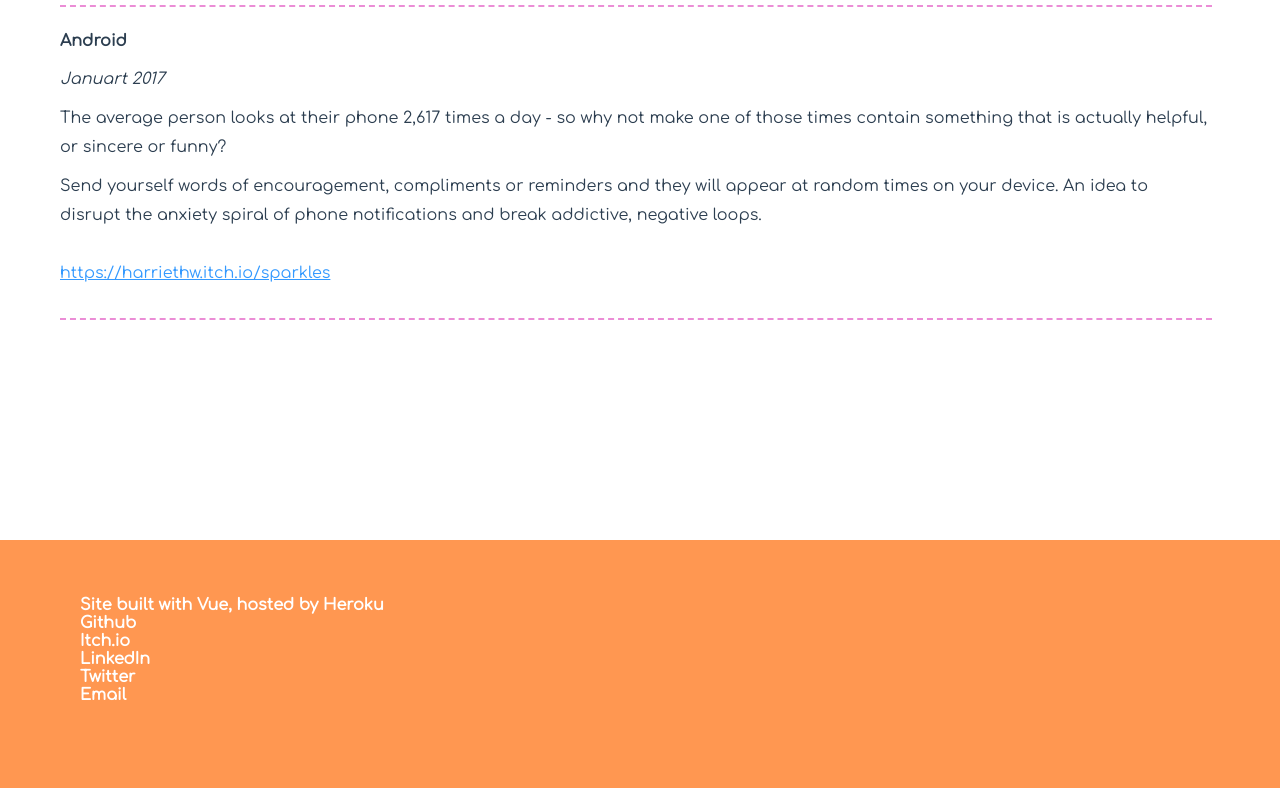
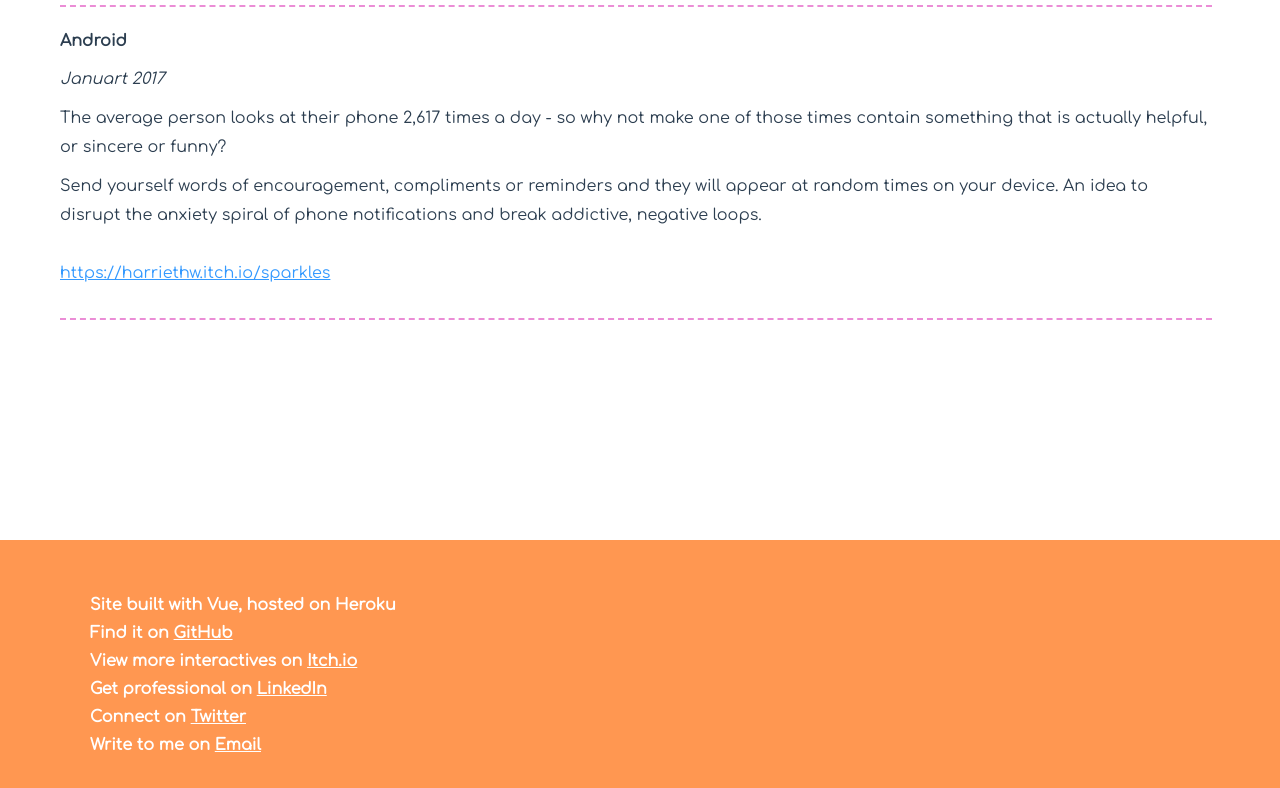
Before and after one commit to Harriethw/portfolio, a Vue app: page /Art in a window 1280 px wide. Shown: the part 4470-5258 px from the top of the page. Built offline with nearby package versions, Linux system fonts and the light colour scheme.

Commit message:
adds info to footer

```diff
--- a/src/components/Footer.vue
+++ b/src/components/Footer.vue
@@ -2,13 +2,13 @@
   <div class="footer">
     <div class="footer-text">
       <ul>
-        <li>Site built with Vue, hosted by Heroku</li>
-        <li>Github</li>
-        <li>Itch.io</li>
-        <li>LinkedIn</li>
-        <li>Twitter</li>
-        <li>Email</li>
+        <li>Site built with Vue, hosted on Heroku</li>
+        <li> Find it on <a href="https://github.com/Harriethw/portfolio">GitHub</a></li>
+        <li>View more interactives on <a href="https://harriethw.itch.io/">Itch.io</a></li>
+        <li>Get professional on <a href="https://uk.linkedin.com/in/harriethw">LinkedIn</a></li>
+        <li>Connect on <a href="https://twitter.com/harriethw?lang=en">Twitter</a></li>
+        <li>Write to me on <a href="mailto:harriethw@gmail.com">Email</a></li>
       </ul>
     </div>
   </div>
-</template>s
+</template>
--- a/src/styles/index.scss
+++ b/src/styles/index.scss
@@ -280,6 +280,14 @@ body {
         padding: 40px;
         color: white;
         font-weight: bold;
+
+        li{
+            margin: 10px;
+        }
+
+        a{
+            color: white;
+        }
     }
 }
 
```
